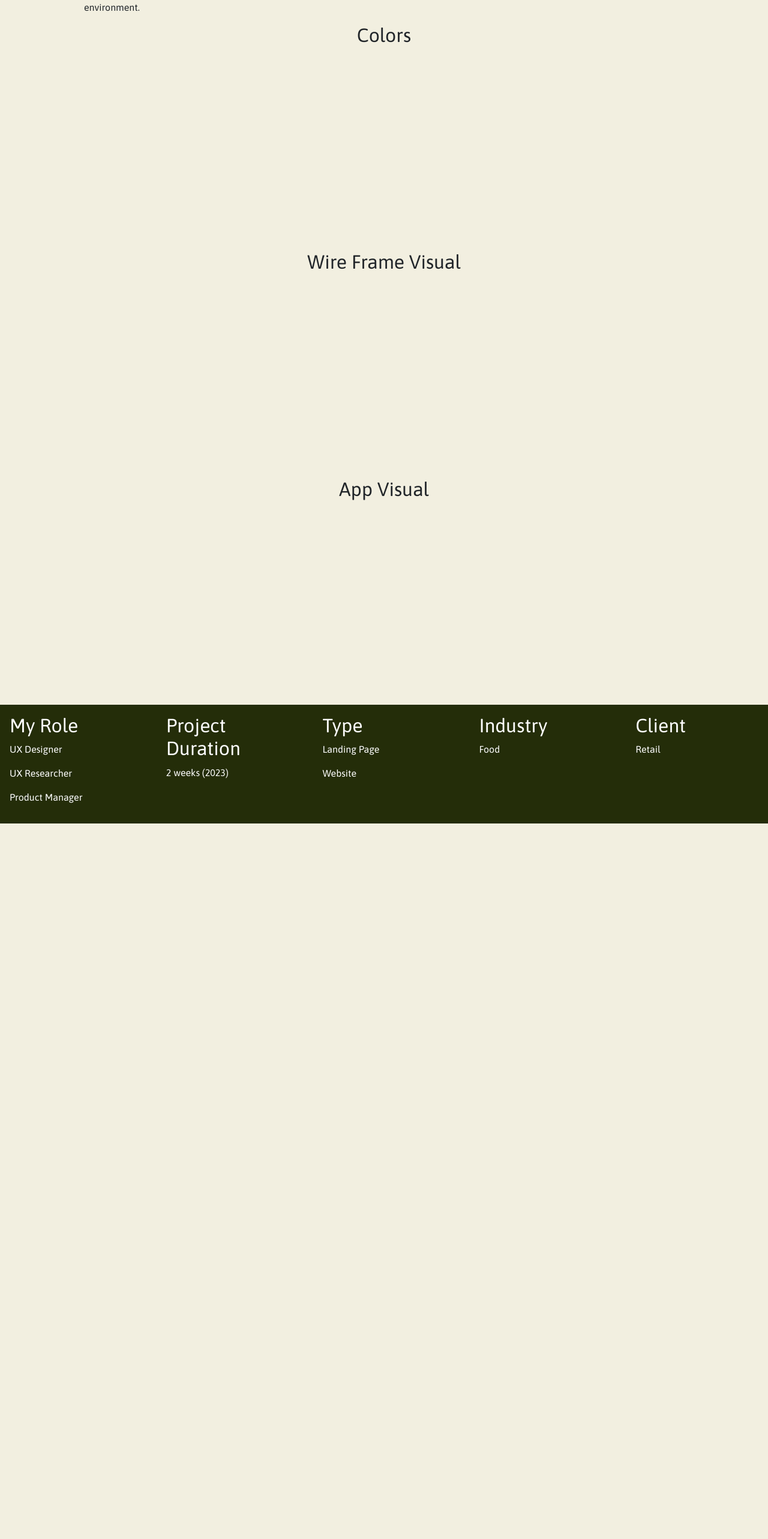
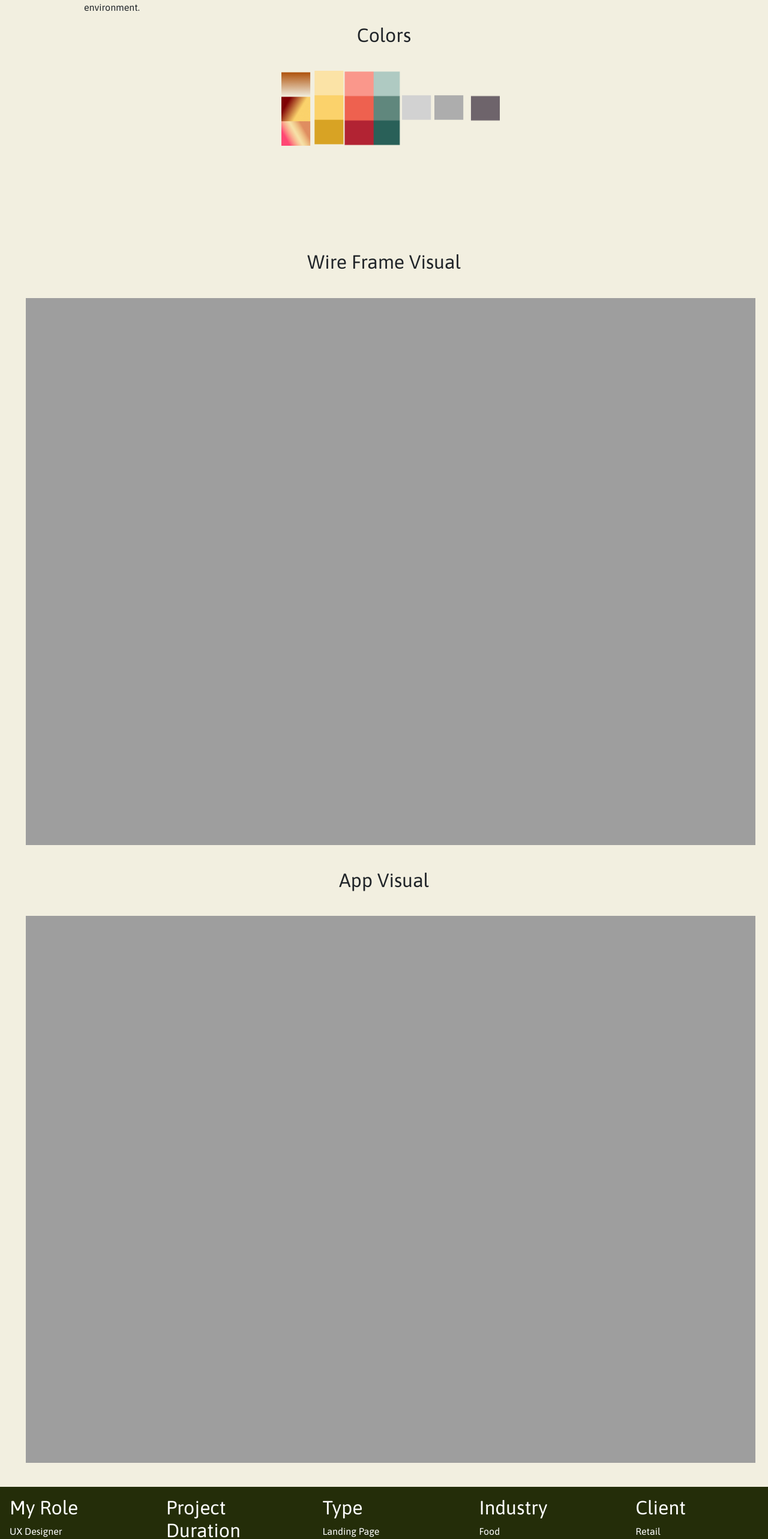
Before and after one commit to d-boy01/emma-pages, a plain HTML site: page port2.html in a window 1280 px wide. Shown: the part 1727-4293 px from the top of the page at 60% size. Before the commit the page ends 3100 px from the top, so only its background shows below. Drawn offline with nearby package versions, Linux system fonts and the light colour scheme; the site is published under a folder, as on GitHub Pages, so addresses that start at the root find nothing.

Commit message:
images removing /

```diff
--- a/port2.html
+++ b/port2.html
@@ -385,7 +385,7 @@ nav {
     <div class="col text-center">
       <h2>Colors</h2>
       <div class="mybox wid col-12 col-md-12 offset-md-5">
-        <img src="/img-port/Group 1.png" alt="" width="30%">
+        <img src="img-port/Group 1.png" alt="" width="30%">
       </div>
   </div>
   </div>
@@ -393,7 +393,7 @@ nav {
   <div class="col text-center">
     <h2>Wire Frame Visual</h2>
     <div class="mybox wid col-12 col-md-12 offset-md-5">
-      <img src="/img-port/wireframe-mobile.gif" alt="" width="100%">
+      <img src="img-port/wireframe-mobile.gif" alt="" width="100%">
     </div>
   </div>
 </div>
@@ -401,7 +401,7 @@ nav {
   <div class="col text-center">
     <h2 class=>App Visual</h2>
     <div class="mybox wid col-12 col-md-12 offset-md-5">
-      <img src="/img-port/mobile-design.gif" alt="" width="100%">
+      <img src="img-port/mobile-design.gif" alt="" width="100%">
     </div>
   </div>
    </div>
```
Also changed, not shown: port1.html (+3 -3 lines), project.html (+1 -1 lines).
